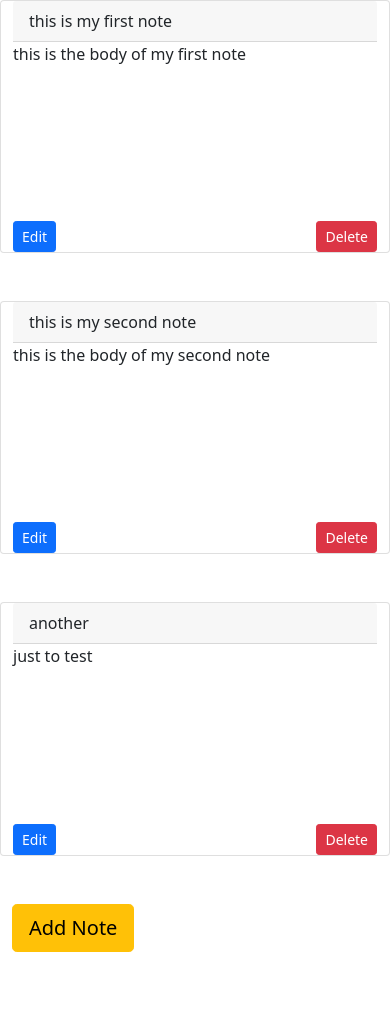
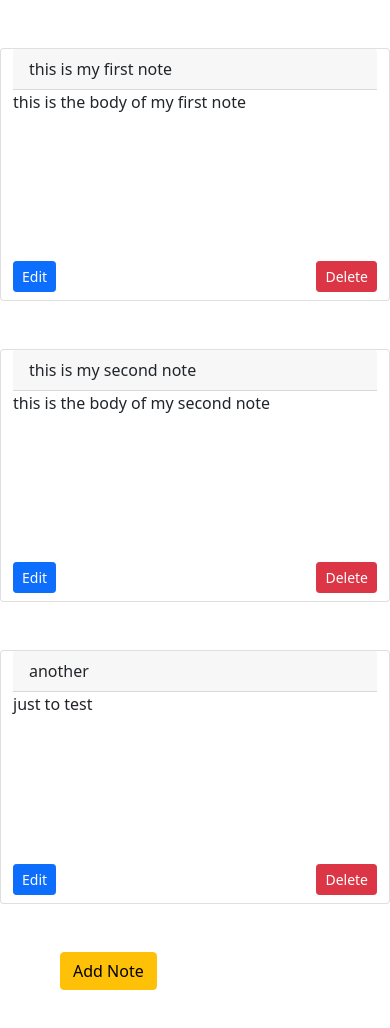
Before and after one commit to msullivan1999/react-todo, a React (Create React App) app: page / in a window 390 px wide. Shown: the top 1028 px of the page. Before the commit the page ends 952 px from the top, so only its background shows below. Built offline with nearby package versions, Linux system fonts and the light colour scheme.

Commit message:
fix columns on small screens + btns

```diff
--- a/src/components/AddNote.jsx
+++ b/src/components/AddNote.jsx
@@ -18,7 +18,7 @@ export default class addNote extends Component {
     render() {
         return (
             <div>
-                <button className='btn btn-warning btn-lg' onClick={this.createNote()}>Add Note</button>
+                <button className='btn btn-warning btn-md m-5' onClick={this.createNote()}>Add Note</button>
             </div>
         )
     }
--- a/src/components/Note.jsx
+++ b/src/components/Note.jsx
@@ -15,7 +15,7 @@ export default class note extends Component {
                 {
                     notesData.map((item, key) => {
                         return (
-                                <div key={key} className="card note col-lg-3 d-flex align-items-stretch m-auto mb-5 justify-content-between">
+                                <div key={key} className="card note col-lg-3 col-sm-5 d-flex align-items-stretch m-auto justify-content-between mt-5">
                                     <div>
                                         <div className="card-header">
                                             {item.noteTitle}
@@ -25,8 +25,8 @@ export default class note extends Component {
                                         </div>
                                     </div>
                                     <div className="d-flex justify-content-between">
-                                        <button className="btn btn-primary btn-sm">Edit</button>
-                                        <button className="btn btn-danger btn-sm">Delete</button>
+                                        <button className="btn btn-primary btn-sm mb-2">Edit</button>
+                                        <button className="btn btn-danger btn-sm mb-2">Delete</button>
                                     </div>
                                 </div>
                         )
```
